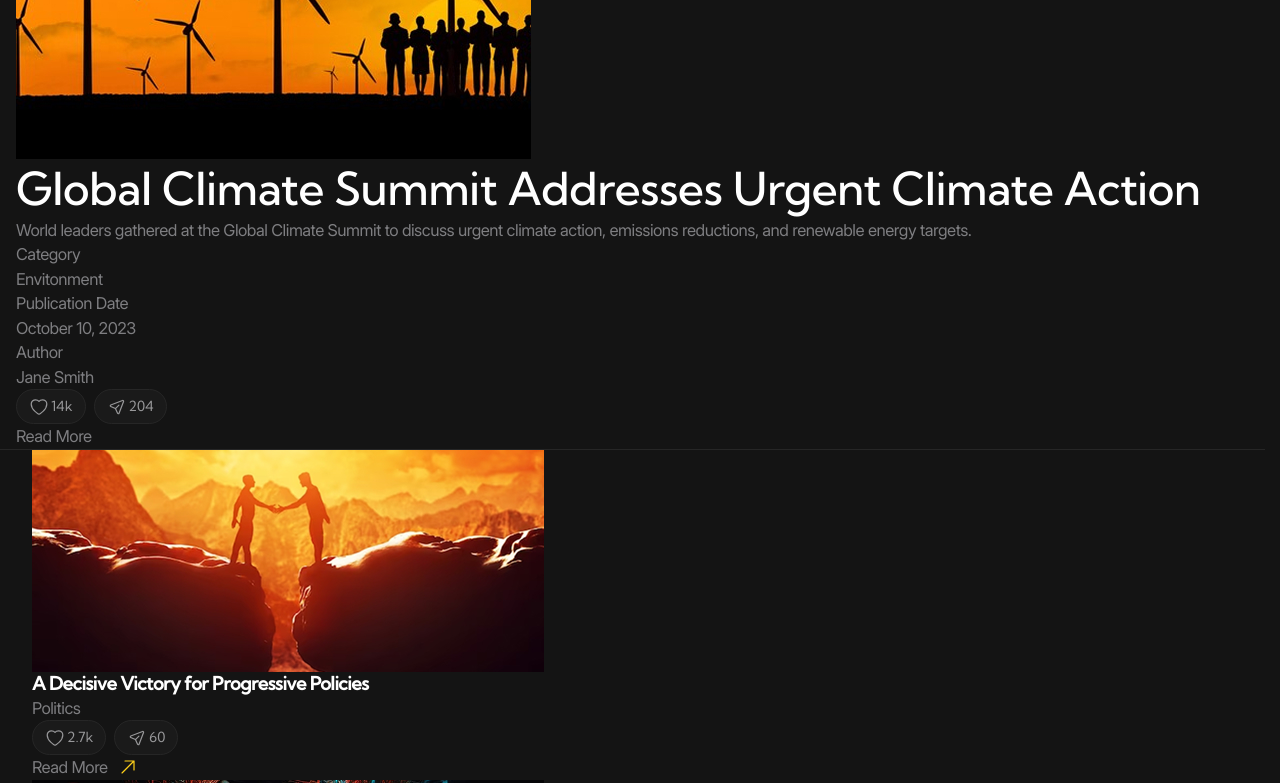
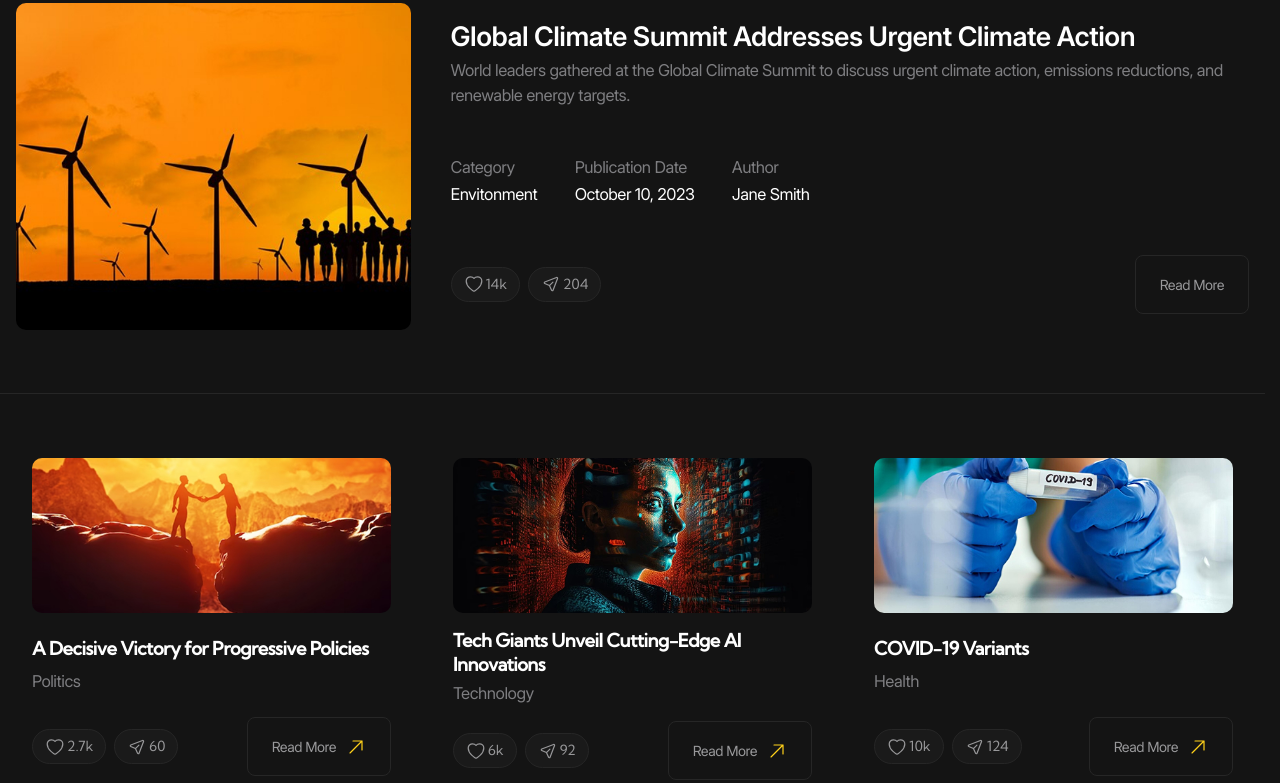
Before and after one commit to olehvitriachenko/FutureTech-repository.github.io, a plain HTML site: page news.html in a window 1280 px wide. Shown: the part 570-1353 px from the top of the page. Drawn offline with Linux system fonts and the light colour scheme.

Commit message:
In page News, i ended first Section. And now i'm going to continue.

```diff
--- a/news.html
+++ b/news.html
@@ -63,13 +63,12 @@
                     <h1 class="hero-alt__title" id="news-title">
                         Today's Headlines: Stay <span class="hero-alt__title-hidden-part">Informed</span>
                     </h1>
-                    <p class="hero-alt__subtitle" aria-hidden="true">
+                    <p class="hero-alt__subtitle h1 hidden-mobile" aria-hidden="true">
                         Informed
                     </p>
-                    <p class="hero-alt__description">
-                        Explore the latest news from around the world. We bring you up-to-the-minute updates on the most
-                        significant events, trends, and stories. Discover the world through our news coverage.
-                    </p>
+                    <p class="hero-alt__description">Explore the latest news from around the world. We bring you
+                        up-to-the-minute updates on the most significant events, trends, and stories. Discover the world
+                        through our news coverage.</p>
                 </div>
             </header>
             <div class="hero-alt__body">
@@ -142,8 +141,10 @@
                                             </button>
                                         </li>
                                     </ul>
-                                    <a href="/" class="news-card__button">Read More</a>
                                 </div>
+                                <a href="/" class="news-card__link button">
+                                    Read More
+                                </a>
                             </div>
                         </article>
                     </li>
@@ -198,11 +199,11 @@
                                                         </button>
                                                     </li>
                                                 </ul>
-                                                <a href="/" class="news-card__button">
+                                            </div>
+                                            <a href="/" class="news-card__link button">
                                                 <span class="icon icon--yellow-arrow">Read More
                                                 </span>
                                             </a>
-                                            </div>
                                         </div>
                                     </article>
                                 </li>
@@ -254,12 +255,12 @@
                                                         </button>
                                                     </li>
                                                 </ul>
-                                                <a href="/" class="news-card__button">
+                                            </div>
+                                            <a href="/" class="news-card__link button">
                                                 <span class="icon icon--yellow-arrow">
                                                     Read More
                                                 </span>
                                             </a>
-                                            </div>
                                         </div>
                                     </article>
                                 </li>
@@ -311,11 +312,12 @@
                                                         </button>
                                                     </li>
                                                 </ul>
-                                                <a href="/" class="news-card__button">
-                                                    <span class="icon icon--yellow-arrow">Read More
+                                            </div>
+                                            <a href="/" class="news-card__link button">
+                                                <span class="icon icon--yellow-arrow">
+                                                    Read More
                                                 </span>
                                             </a>
-                                            </div>
                                         </div>
                                     </article>
                                 </li>
--- /dev/null
+++ b/styles/blocks/_hero-alt.scss
@@ -0,0 +1,38 @@
+@use '../helpers' as *;
+
+.hero-alt {
+    &__header {
+        padding-top: fluid(130, 40);
+        padding-bottom: fluid(150, 40);
+        border-bottom: var(--border);
+
+        &-inner {
+            display: grid;
+            align-items: center;
+            gap: rem(20) rem(80);
+
+            @include laptop {
+                column-gap: rem(60);
+            }
+
+            @include mobile-above {
+                grid-template-columns: auto 1fr;
+            }
+
+            @include mobile {
+                row-gap: rem(14);
+            }
+        }
+
+    }
+
+    &__title {
+        grid-column: -1 / 1;
+
+        &-hidden-part {
+            @include mobile-above {
+                @include visually-hidden;
+            }
+        }
+    }
+}
--- /dev/null
+++ b/styles/blocks/_news-card.scss
@@ -0,0 +1,80 @@
+@use '../helpers' as *;
+
+.news-card {
+    display: grid;
+    row-gap: rem(20);
+    height: 100%;
+
+    @include laptop {
+        row-gap: rem(16);
+    }
+
+    &:has(.news-card__summary) {
+        align-items: center;
+        column-gap: rem(80);
+        padding-block: fluid(80, 40);
+
+        @include laptop {
+            column-gap: rem(40);
+        }
+
+        @include mobile-above {
+            grid-template-columns: 32% 1fr;
+            grid-template-areas:
+                'image other'
+                'image other'
+                'image other';
+        }
+
+        .news-card {
+            &__image {
+
+                height: fluid(427, 213);
+
+                @include mobile-above {
+                    grid-area: image;
+                }
+            }
+
+            &__title {
+                @include fluid-text(32, 20);
+                font-family: var(--font-family-base);
+                font-weight: 600;
+            }
+        }
+    }
+
+    &__image {
+        width: 100%;
+        border-radius: rem(12);
+        height: rem(222);
+
+        @include laptop {
+            height: rem(185);
+            object-fit: cover;
+            border-radius: rem(10);
+        }
+    }
+
+    &__body {
+        display: grid;
+        row-gap: rem(10);
+
+        @include laptop {
+            row-gap: rem(4);
+        }
+    }
+
+    &__controls {
+        display: flex;
+        justify-content: space-between;
+        align-items: center;
+        column-gap: 1rem;
+    }
+
+    &__link {
+        @include mobile-s {
+            min-width: rem(153);
+        }
+    }
+}
--- /dev/null
+++ b/styles/blocks/_news.scss
@@ -0,0 +1,12 @@
+@use '../helpers' as *;
+
+.news {
+    padding-block: fluid(80, 40);
+
+    &__list {
+        display: grid;
+        grid-template-columns: repeat(auto-fit,
+                minmax(rem(358), 1fr));
+        gap: rem(30);
+    }
+}
--- /dev/null
+++ b/styles/blocks/_summary.scss
@@ -0,0 +1,21 @@
+@use '../helpers' as *;
+
+.summary {
+    &__list {
+        display: flex;
+        column-gap: fluid(50, 20);
+    }
+
+    &__item {
+        display: grid;
+        row-gap: rem(4);
+
+        @include laptop {
+            row-gap: rem(2);
+        }
+    }
+
+    &__value {
+        color: var(--color-light);
+    }
+}
--- a/styles/main.scss
+++ b/styles/main.scss
@@ -32,6 +32,10 @@
 @use './blocks/reviews-card';
 @use './blocks/about-card';
 @use './blocks/about';
+@use './blocks/hero-alt';
+@use './blocks/summary';
+@use './blocks/news-card';
+@use './blocks/news';
 
 
 // .header,
```
Also changed, not shown: styles/main.css, 1 other file. Lines whose indentation alone changed are shown as unchanged.
